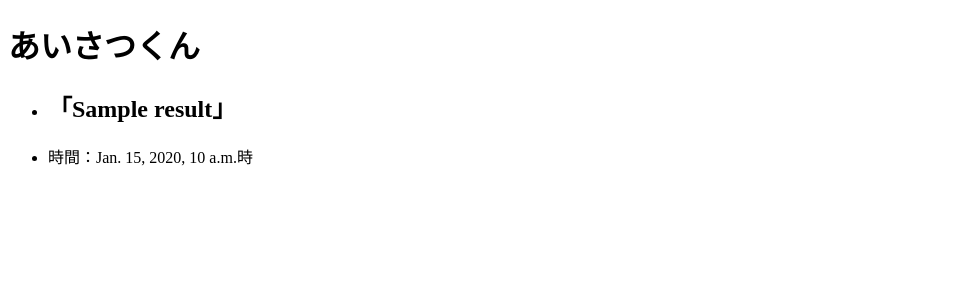
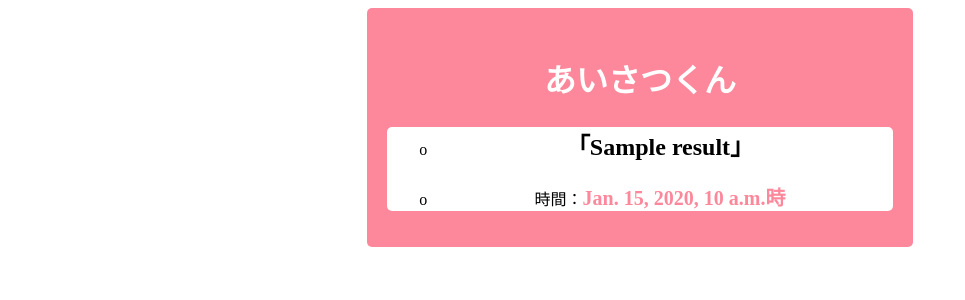
Before and after one commit to Fusa-F/PyAppTest, a Django app: template Calculator_api/hello/templates/hello/index.html in a window 1280 px wide. Shown: the top 300 px of the page, without its empty margins (0-965 px from the left). Run offline with Django 3.2, Linux system fonts and the light colour scheme; the template is opened without the code that fills it: most values are stand-ins (such as "Sample title", 1, 10 or a date in 2020).

Commit message:
[add]style.cssの追加

```diff
--- a/Calculator_api/hello/templates/hello/index.html
+++ b/Calculator_api/hello/templates/hello/index.html
@@ -3,13 +3,16 @@
 <head>
     <meta charset="UTF-8">
     <meta name="viewport" content="width=device-width, initial-scale=1.0">
+    <link rel="stylesheet" href="../hello/style.css">
     <title>Document</title>
 </head>
 <body>
-    <h1>あいさつくん</h1>
-    <ul>
-        <li><h2>「{{result}}」</h2></li>
-        <li>時間：{{time}}時</li>
-    </ul>
+    <section id="main-content">
+        <h1 id="main-content_head">あいさつくん</h1>
+        <ul id="main-content_list">
+            <li><h2>「{{result}}」</h2></li>
+            <li>時間：<span class="strong">{{time}}時</span></li>
+        </ul>
+    </section>
 </body>
 </html>
--- /dev/null
+++ b/Calculator_api/hello/templates/hello/style.css
@@ -0,0 +1,27 @@
+ul, li {
+    list-style: "o"
+}
+
+.strong {
+    color: rgb(253, 136, 155);
+    font-size: 20px;
+    font-weight: bold;
+}
+
+#main-content {
+    background-color: rgb(253, 136, 155);
+    width: 40%;
+    margin: 0 auto;
+    padding: 20px;
+    border-radius: 5px;
+}
+#main-content_head {
+    color: #fff;
+    font-size: 32px;
+    text-align: center;
+}
+#main-content_list {
+    background-color: #fff;
+    text-align: center;
+    border-radius: 5px;
+}
```
